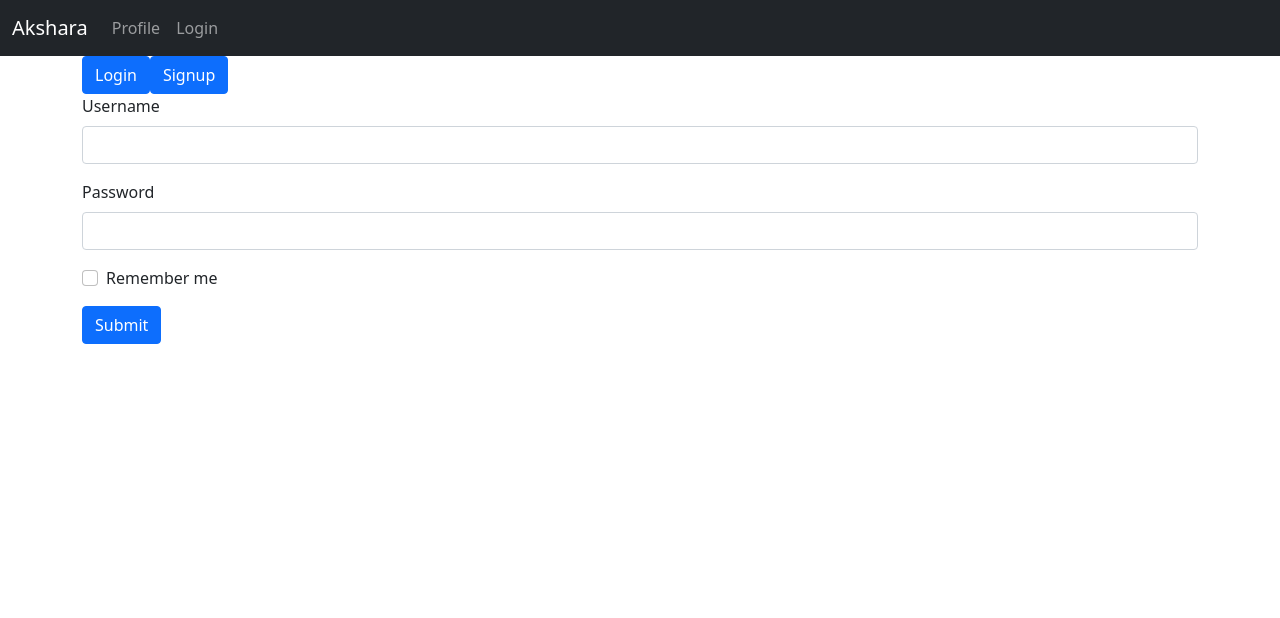
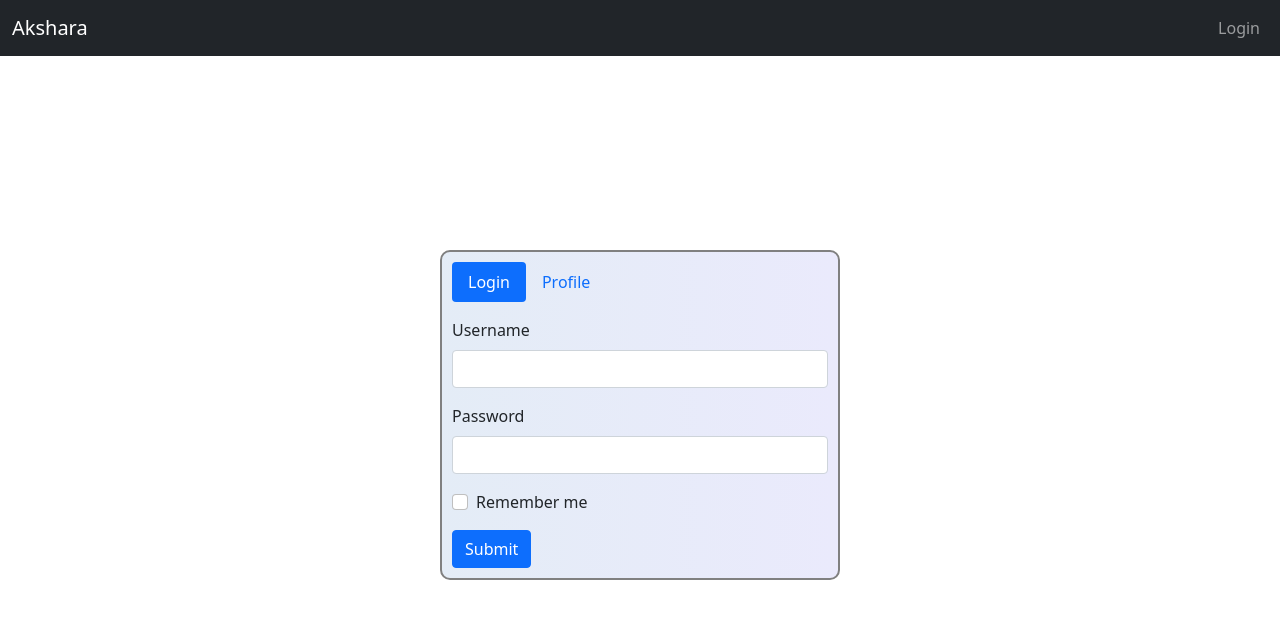
Before and after one commit to darahask/annotator, a React (Create React App) app: page /login in a window 1280 px wide. Shown: the top 618 px of the page. Built offline with nearby package versions, Linux system fonts and the light colour scheme.

Commit message:
redesign navbar and login

```diff
--- a/package.json
+++ b/package.json
@@ -12,6 +12,7 @@
     "react-redux": "^7.2.6",
     "react-router-dom": "^5.3.0",
     "react-scripts": "5.0.0",
+    "reactjs-popup": "^2.0.5",
     "redux": "^4.1.2",
     "web-vitals": "^2.1.4"
   },
--- /dev/null
+++ b/src/components/Navbar.js
@@ -0,0 +1,86 @@
+import { useEffect } from "react";
+import { connect } from "react-redux";
+import { Link } from "react-router-dom";
+import { authAction, LOGOUT } from "../actions/authAction";
+import Navnotification from "./Navnotification";
+
+const Navbar = (props) => {
+    let { auth, dispatch } = props;
+
+    useEffect(() => {}, [auth]);
+
+    let handleLogout = (e) => {
+        e.preventDefault();
+        dispatch(authAction(LOGOUT, {}));
+    };
+
+    let navbar = (
+        <nav className="navbar-expand-lg navbar navbar-dark bg-dark">
+            <div className="container-fluid">
+                <Link className="navbar-brand" to='/'>
+                    Akshara
+                </Link>
+                <button
+                    className="navbar-toggler"
+                    type="button"
+                    data-bs-toggle="collapse"
+                    data-bs-target="#navbarNav"
+                    aria-controls="navbarNav"
+                    aria-expanded="false"
+                    aria-label="Toggle navigation"
+                >
+                    <span className="navbar-toggler-icon"></span>
+                </button>
+                <div className="collapse navbar-collapse" id="navbarNav">
+                    <ul className="navbar-nav ms-auto">
+                        {!auth.isAuthenticated ? (
+                            <ul className="navbar-nav ms-auto">
+                                <li className="nav-item">
+                                    <Link to="/login" className="nav-link">
+                                        Login
+                                    </Link>
+                                </li>
+                            </ul>
+                        ) : (
+                            <ul className="navbar-nav ms-auto">
+                                 <li className="nav-item">
+                                    <Navnotification/>
+                                </li>
+                                <li className="nav-item">
+                                    <Link to="/document" className="nav-link">
+                                        Documents
+                                    </Link>
+                                </li>
+                                <li className="nav-item">
+                                    <Link to="/profile" className="nav-link">
+                                        Profile
+                                    </Link>
+                                </li>
+                                <li className="nav-item">
+                                    <Navnotification/>
+                                </li>
+                                <li className="nav-item">
+                                    <Link
+                                        to="/logout"
+                                        className="nav-link"
+                                        onClick={(e) => handleLogout(e)}
+                                    >
+                                        Login
+                                    </Link>
+                                </li>
+                            </ul>
+                        )}
+                    </ul>
+                </div>
+            </div>
+        </nav>
+    );
+
+    return navbar;
+};
+
+let mapStateToProps = (state) => ({
+    auth: state.auth,
+});
+
+export default connect(mapStateToProps)(Navbar);
--- /dev/null
+++ b/src/components/Navnotification.js
@@ -0,0 +1,36 @@
+import Popup from "reactjs-popup";
+import "../styles/navnotification.css";
+
+let Navnotification = (props) => {
+    let list = ["Hello", "hi"];
+
+    return (
+        <Popup
+            trigger={
+                <button className="notbutton">
+                    <i className="fas fa-bell bellstyle mt-2 pt-1"></i>
+                </button>
+            }
+            position="bottom center"
+        >
+            <div>
+                {list.map((value,i) => (
+                    <div
+                            className="card border-dark mb-1"
+                        style={{maxWidth:"18rem"}}
+                        key={i}
+                    >
+                        <div className="card-body text-dark">
+                            <h5 className="card-title">{value}</h5>
+                            <p className="card-text">
+                                Displaying requests
+                            </p>
+                        </div>
+                    </div>
+                ))}
+            </div>
+        </Popup>
+    );
+};
+
+export default Navnotification;
--- a/src/reducers/auth/authReducer.js
+++ b/src/reducers/auth/authReducer.js
@@ -8,7 +8,7 @@ import {
 
 const initialState = {
     token: null,
-    isAuthenticated: null,
+    isAuthenticated: false,
     rememberme: false,
     message: null
 };
--- a/src/screens/App.js
+++ b/src/screens/App.js
@@ -1,4 +1,5 @@
 import { BrowserRouter, Switch, Route, Link } from "react-router-dom";
+import Navbar from "../components/Navbar";
 import Login from "./auth";
 import Profile from "./profile";
 
@@ -9,39 +10,11 @@ const App = (props) => {
     return (
         <BrowserRouter>
             <div>
-                <nav className="navbar navbar-expand-lg navbar-dark bg-dark">
-                    <div className="container-fluid">
-                        <Link to="/" className="navbar-brand">
-                            Akshara
-                        </Link>
-                        <button
-                            className="navbar-toggler"
-                            type="button"
-                            data-bs-toggle="collapse"
-                            data-bs-target="#navbarNavAltMarkup"
-                            aria-controls="navbarNavAltMarkup"
-                            aria-expanded="false"
-                            aria-label="Toggle navigation"
-                        >
-                            <span className="navbar-toggler-icon"></span>
-                        </button>
-                        <div className="collapse navbar-collapse" id="navbarNavAltMarkup">
-                            <div className="navbar-nav">
-                                <Link to="/profile" className="nav-link">
-                                    Profile
-                                </Link>
-                                <Link to="/login" className="nav-link">
-                                    Login
-                                </Link>
-                            </div>
-                        </div>
-                    </div>
-                </nav>
-
+                <Navbar/>
                 <Switch>
                     <Route path="/profile"><Profile /></Route>
                     <Route path="/login" ><Login /></Route>
-                    <Route path="/" ><div>HELLO</div></Route>
+                    <Route path="/" ><h1 style={{textAlign:"center"}}>Under construction!</h1></Route>
                 </Switch>
             </div>
         </BrowserRouter>
--- a/src/screens/auth.js
+++ b/src/screens/auth.js
@@ -1,99 +1,76 @@
 import { useState } from "react";
 import { connect } from "react-redux";
 import { useHistory } from "react-router-dom/cjs/react-router-dom.min";
-import { authAction, LOGIN_SUCCESS, LOGIN_FAIL, REGISTER_SUCCESS, REGISTER_FAIL } from "../actions/authAction";
+import {
+    authAction,
+    LOGIN_SUCCESS,
+    LOGIN_FAIL,
+    REGISTER_SUCCESS,
+    REGISTER_FAIL,
+} from "../actions/authAction";
 import { doLogin, doRegister } from "../scripts/auth/authenticate";
+import '../styles/login.css'
 
 const Login = (props) => {
-    let [ui_state, set_ui_state] = useState({ checked: "login" });
     let [message, set_message] = useState("");
     let { auth, dispatch } = props;
-    let history = useHistory()
+    let history = useHistory();
 
     let [userDetails, setUserDetails] = useState({
-        'name': '',
-        'username': '',
-        'password': '',
-        'rememberme': false
-    })
+        name: "",
+        username: "",
+        password: "",
+        rememberme: false,
+    });
 
     let handleName = (e) => {
-        setUserDetails({ ...userDetails, 'name': e.target.value });
+        setUserDetails({ ...userDetails, name: e.target.value });
     };
 
     let handleUserName = (e) => {
-        setUserDetails({ ...userDetails, 'username': e.target.value });
+        setUserDetails({ ...userDetails, username: e.target.value });
     };
 
     let handlePassword = (e) => {
-        setUserDetails({ ...userDetails, 'password': e.target.value });
+        setUserDetails({ ...userDetails, password: e.target.value });
     };
 
     let handleRememberMe = (e) => {
-        const { checked } = e.target
-        console.log(checked)
-        setUserDetails({ ...userDetails, 'rememberme': checked });
-    };
-
-    let handleRadio = (e, type) => {
-        set_ui_state({
-            ...ui_state,
-            checked: type,
-        });
-        console.log();
+        const { checked } = e.target;
+        console.log(checked);
+        setUserDetails({ ...userDetails, rememberme: checked });
     };
 
     let handleLogin = async (e) => {
         e.preventDefault();
-        let res = await doLogin({ 'username': userDetails.username, 'password': userDetails.password }, userDetails.rememberme)
-        console.log(res)
-        dispatch(authAction(res.type, res.payload))
+        let res = await doLogin(
+            { username: userDetails.username, password: userDetails.password },
+            userDetails.rememberme
+        );
+        console.log(res);
+        dispatch(authAction(res.type, res.payload));
         if (res.type === LOGIN_SUCCESS) {
-            history.push('/')
+            history.push("/");
         } else if (res.type === LOGIN_FAIL) {
-            set_message("Incorrect username or password")
+            set_message("Incorrect username or password");
         }
     };
 
     let handleRegister = async (e) => {
         e.preventDefault();
-        let res = await doRegister({ 'name': userDetails.name, 'username': userDetails.username, 'password': userDetails.password })
-        console.log(res)
-        dispatch(authAction(res.type, res.payload))
+        let res = await doRegister({
+            name: userDetails.name,
+            username: userDetails.username,
+            password: userDetails.password,
+        });
+        console.log(res);
+        dispatch(authAction(res.type, res.payload));
         if (res.type === REGISTER_SUCCESS) {
-            history.push('/')
+            history.push("/");
         } else if (res.type === REGISTER_FAIL) {
-            set_message("username already taken")
+            set_message("username already taken");
         }
     };
-
-    let Radiogroup = (
-        <div>
-            <input
-                type="radio"
-                className="btn-check m-2"
-                name="options"
-                id="toggle-login"
-                autoComplete="off"
-                onChange={(e) => handleRadio(e, "login")}
-            ></input>
-            <label className="btn btn-primary" htmlFor="toggle-login">
-                Login
-            </label>
-
-            <input
-                type="radio"
-                className="btn-check m-2"
-                name="options"
-                id="toggle-signup"
-                autoComplete="off"
-                onChange={(e) => handleRadio(e, "register")}
-            ></input>
-            <label className="btn btn-primary" htmlFor="toggle-signup">
-                Signup
-            </label>
-        </div>
-    );
 
     let Formlogin = (
         <form onSubmit={(e) => handleLogin(e)}>
@@ -119,7 +96,7 @@ const Login = (props) => {
                     id="login-password"
                     onChange={(e) => handlePassword(e)}
                     value={userDetails.password}
-                    ></input>
+                ></input>
             </div>
             <div className="mb-3 form-check">
                 <input
@@ -128,7 +105,7 @@ const Login = (props) => {
                     id="login-remember"
                     onChange={(e) => handleRememberMe(e)}
                     defaultChecked={userDetails.rememberme}
-                    ></input>
+                ></input>
                 <label className="form-check-label" htmlFor="login-remember">
                     Remember me
                 </label>
@@ -163,7 +140,7 @@ const Login = (props) => {
                     id="register-username"
                     onChange={(e) => handleUserName(e)}
                     value={userDetails.username}
-                    ></input>
+                ></input>
             </div>
             <div className="mb-3">
                 <label htmlFor="resgister-pass" className="form-label">
@@ -175,7 +152,8 @@ const Login = (props) => {
                     id="resgister-pass"
                     defaultChecked={userDetails.password}
                     onChange={(e) => handlePassword(e)}
-                    ></input>
+                    value={userDetails.password}
+                ></input>
             </div>
             <button type="submit" className="btn btn-primary">
                 Submit
@@ -184,20 +162,63 @@ const Login = (props) => {
     );
 
     return (
-        <div className="container">
-            {Radiogroup}
-
-            { message !== "" ? <div className="alert alert-danger" role="alert">
-                { message }
-            </div> : <div></div> }
-
-            {ui_state.checked === "login" ? Formlogin : Formsignup}
+        <div>
+        <div className="auth-centered">
+            <ul className="nav nav-pills mb-3" id="pills-tab" role="tablist">
+                <li className="nav-item" role="presentation">
+                    <button
+                        className="nav-link active"
+                        id="pills-home-tab"
+                        data-bs-toggle="pill"
+                        data-bs-target="#pills-home"
+                        type="button"
+                        role="tab"
+                        aria-controls="pills-home"
+                        aria-selected="true"
+                    >
+                        Login
+                    </button>
+                </li>
+                <li className="nav-item" role="presentation">
+                    <button
+                        className="nav-link"
+                        id="pills-profile-tab"
+                        data-bs-toggle="pill"
+                        data-bs-target="#pills-profile"
+                        type="button"
+                        role="tab"
+                        aria-controls="pills-profile"
+                        aria-selected="false"
+                    >
+                        Profile
+                    </button>
+                </li>
+            </ul>
+            <div className="tab-content" id="pills-tabContent">
+                <div
+                    className="tab-pane fade show active"
+                    id="pills-home"
+                    role="tabpanel"
+                    aria-labelledby="pills-home-tab"
+                >
+                    {Formlogin}
+                </div>
+                <div
+                    className="tab-pane fade"
+                    id="pills-profile"
+                    role="tabpanel"
+                    aria-labelledby="pills-profile-tab"
+                >
+                    {Formsignup}
+                </div>
+            </div>
+        </div>
         </div>
     );
 };
 
 const mapStateToProps = (state) => ({
-    auth: state.auth
-})
+    auth: state.auth,
+});
 
 export default connect(mapStateToProps)(Login);
--- /dev/null
+++ b/src/styles/login.css
@@ -0,0 +1,15 @@
+.auth-centered {
+    position: fixed;
+    top: 50%;
+    left: 50%;
+    margin-top: -150px;
+    margin-left: -200px;
+    height: fit-content;
+    width: 400px;
+    padding: 10px;
+    border-style: solid;
+    border-width: 2px;
+    border-color: gray;
+    border-radius: 10px;
+    background-image: linear-gradient(to right, rgba(119, 161, 211, 0.2), rgba(151, 150, 240, 0.2));
+}
```
Also changed, not shown: src/styles/navnotification.css (added, +11 -0 lines), 1 other file (tests, documents, lock files or other folders).
